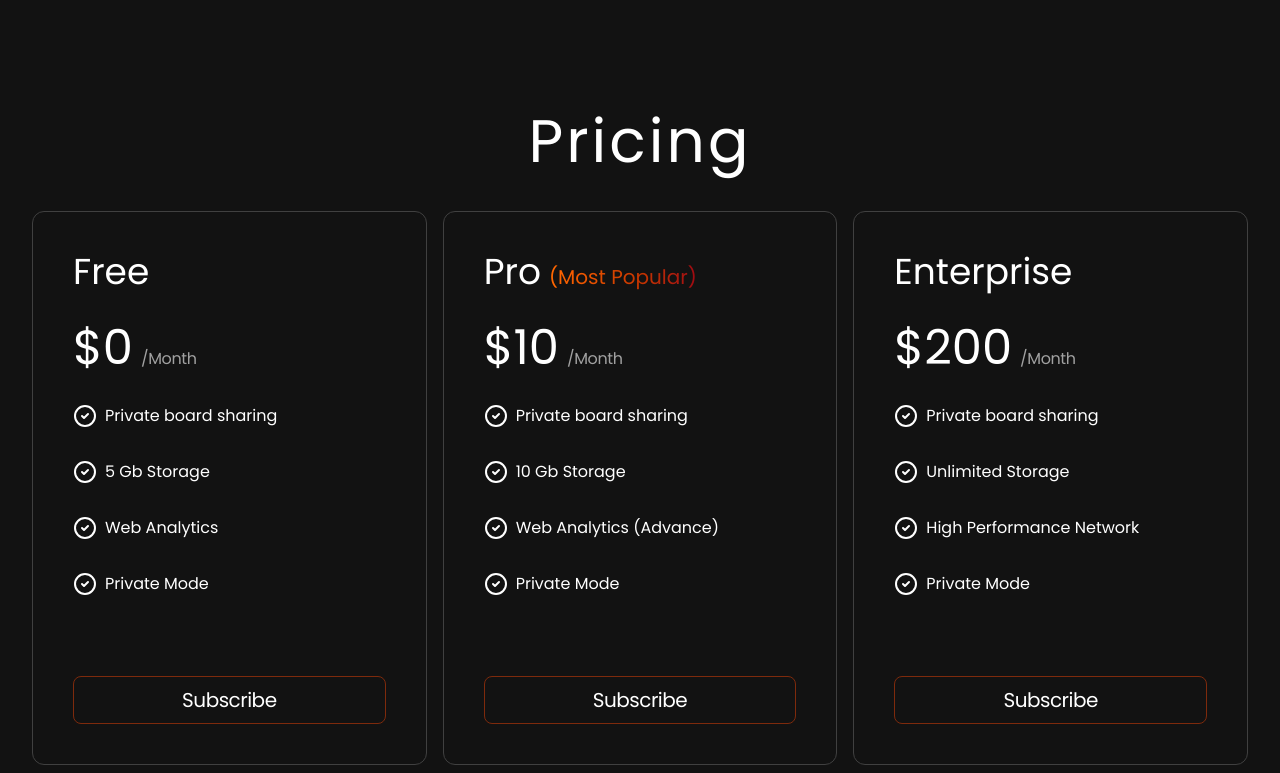
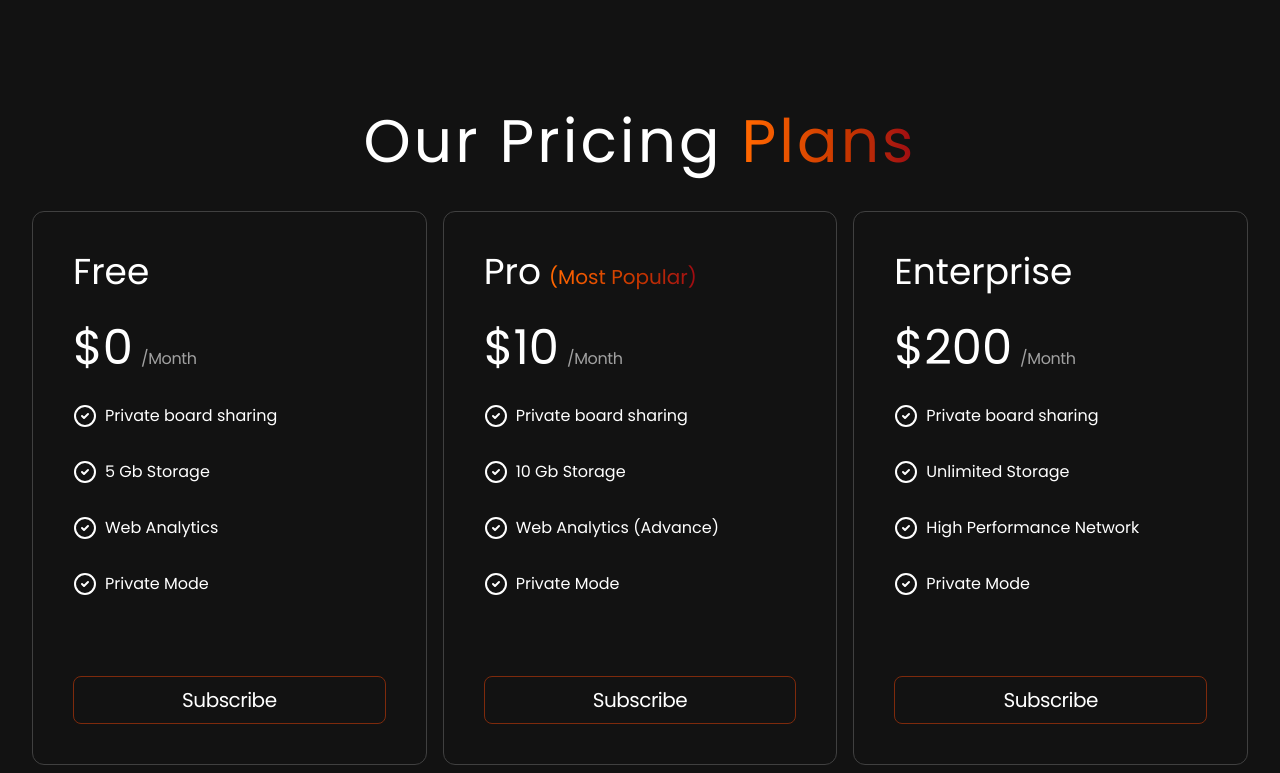
Before and after one commit to Dumte/virtualR, a React (Vite) app: page / in a window 1280 px wide. Shown: the part 2352-3125 px from the top of the page. Built offline with nearby package versions, Linux system fonts and the light colour scheme.

Commit message:
Update Pricing.jsx

```diff
--- a/src/components/Pricing.jsx
+++ b/src/components/Pricing.jsx
@@ -40,7 +40,7 @@
   return (
     <div className="mt-20">
       <h2 className="text-3xl sm:text-5xl lg:text-6xl text-center my-8 tracking-wider">
-        Pricing
+        Our Pricing <span className="bg-gradient-to-r from-orange-500 to-red-800 text-transparent bg-clip-text">Plans</span>
       </h2>
 
       <div className="flex flex-wrap">
```
